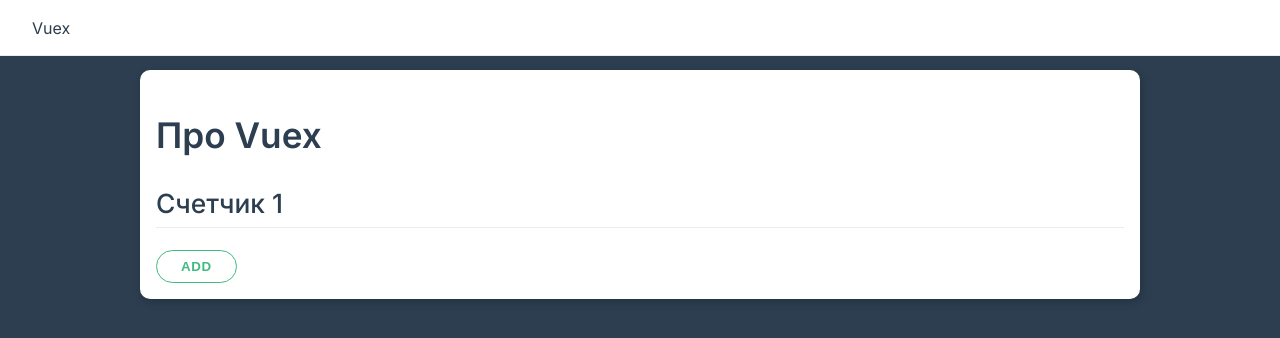
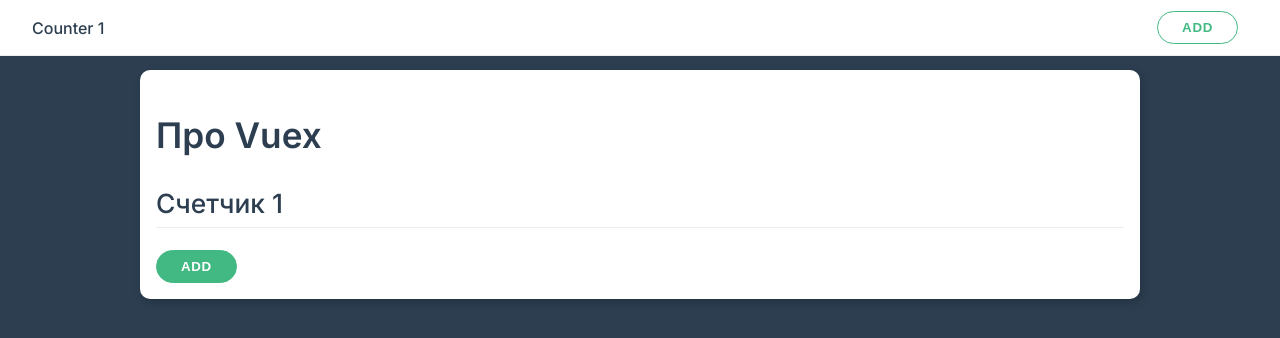
Before and after one commit to OlgaJaer/vue3-cli, a Vue app: page / in a window 1280 px wide. Shown: the top 338 px of the page. Built offline with nearby package versions, Linux system fonts and the light colour scheme.

Commit message:
mutations

```diff
--- a/src/App.vue
+++ b/src/App.vue
@@ -4,7 +4,7 @@
     <div class="card">
       <h1>Про Vuex</h1>
       <h2>Счетчик {{$store.state.counter}}</h2>
-      <button class="btn" @click="inc">Add</button>
+      <button class="btn primary" @click="inc">Add</button>
     </div>
   </div>
 </template>
@@ -14,14 +14,9 @@
 
 export default {
   components: { TheNavbar },
-  // data () {
-  //   return {
-  //     counter: 0
-  //   }
-  // },
   methods: {
     inc () {
-      this.$store.state.counter++
+      this.$store.commit('increment')
     }
   }
 }
--- a/src/TheNavbar.vue
+++ b/src/TheNavbar.vue
@@ -1,10 +1,29 @@
 <template>
   <header class="navbar">
-    Vuex
+    <strong>Counter {{ counter }}</strong>
+
+    <button class="btn" @click="add">Add</button>
   </header>
 </template>
 
 <script>
 export default {
+  computed: {
+    counter () {
+      return this.$store.state.counter
+    }
+  },
+  methods: {
+    add () {
+      this.$store.commit({
+        type: 'add',
+        value: 5
+      })
+      // this.$store.commit('add', {
+      //   value: 5
+      // })
+      // this.$store.commit('add', 5)
+    }
+  }
 }
 </script>
--- a/src/store.js
+++ b/src/store.js
@@ -5,5 +5,13 @@
     return {
       counter: 1
     }
+  },
+  mutations: {
+    increment (state) {
+      state.counter++
+    },
+    add (sate, payload) {
+      sate.counter += payload.value
+    }
   }
 })
```
